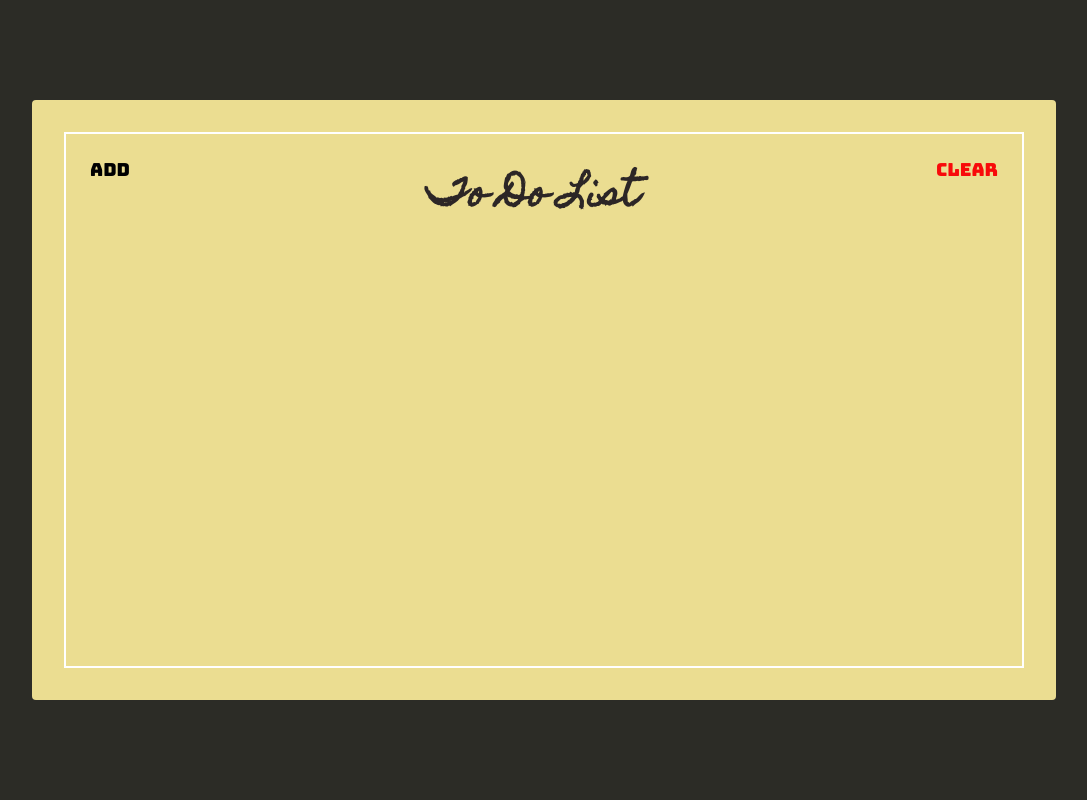
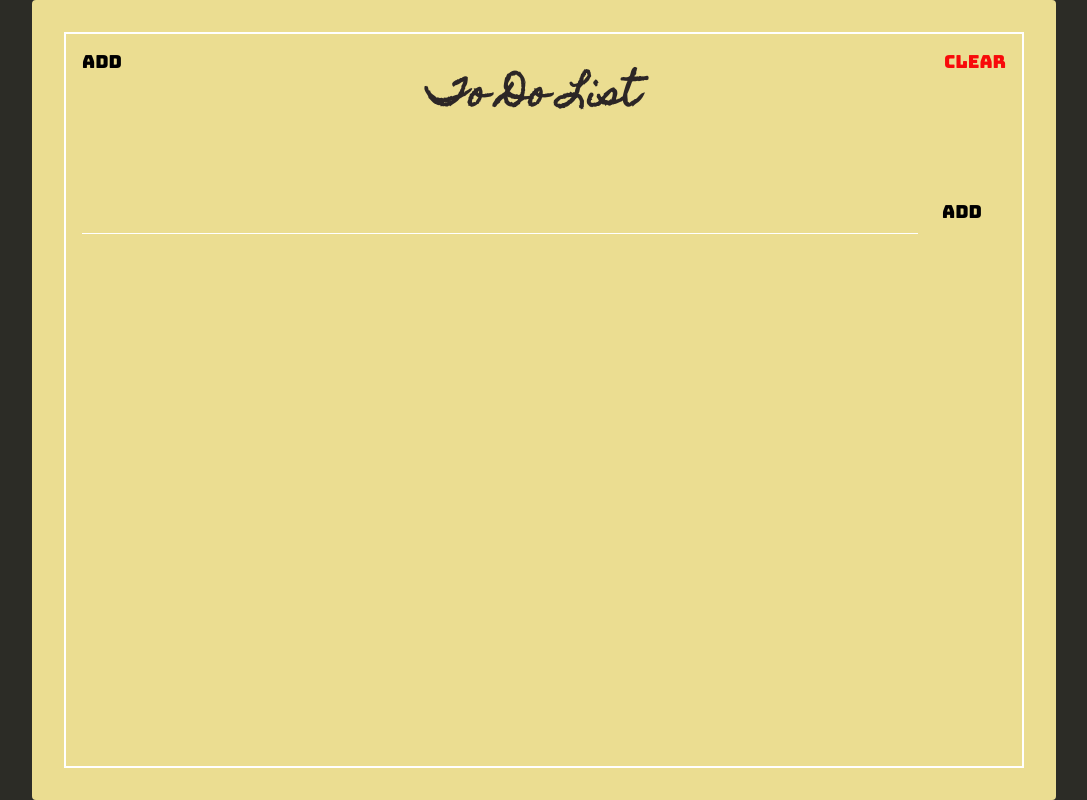
Before and after one commit to amarizzal/react-learn, a website: page index.html in a window 1280 px wide. Shown: the whole page, without its empty margins (96-1183 px from the left). Drawn offline with Linux system fonts and the light colour scheme.

Commit message:
Menambah add form

```diff
--- a/index.html
+++ b/index.html
@@ -16,6 +16,12 @@
           <h1 class="Title">To Do List</h1>
           <button class="header-btn main-red-color">Clear</button>
         </div>
+        <div class="add">
+          <form action="" class="add-form">
+            <input type="text">
+            <button type="submit">ADD</button>
+          </form>
+        </div>
 
       </div>
     </div>
--- a/style.css
+++ b/style.css
@@ -33,7 +33,7 @@ body {
     background-color: rgb(235, 221, 145);
     width: 80%;
     margin: 100px auto;
-    height: 600px;
+    height: 800px;
     border-radius: 4px;
     padding: 32px;
 }
@@ -55,14 +55,56 @@ body {
     font-size: 1.8rem;
     font-family: 'Bungee' , sans-serif;
 
-    padding: 24px;
+    padding: 16px;
 
     background-color: unset;
     outline: unset;
     border: unset;
+
+    cursor: pointer;
 }
 
 .Title {
     font-size: 3.6rem;
     font-family: 'Homemade Apple';
 }
+
+.add {
+    padding: 16px;
+}
+
+.add-form {
+    display: flex;
+    font-size: 1.6em;
+    align-items: flex-start;
+}
+
+.add-form input {
+    text-transform: lowercase;
+
+    font-family: 'Homemade Apple';
+    font-size: 1.6em;
+
+    background-color: unset;
+    outline: unset;
+    border: unset;
+
+    flex: 1;
+
+    text-align: center;
+
+    border-bottom: 1px solid white;
+}
+
+.add-form button {
+    font-size: 1.8rem;
+    font-family: 'Bungee' , sans-serif;
+
+    padding: 24px;
+
+    background-color: unset;
+    outline: unset;
+    border: unset;
+
+    cursor: pointer;
+}
```
